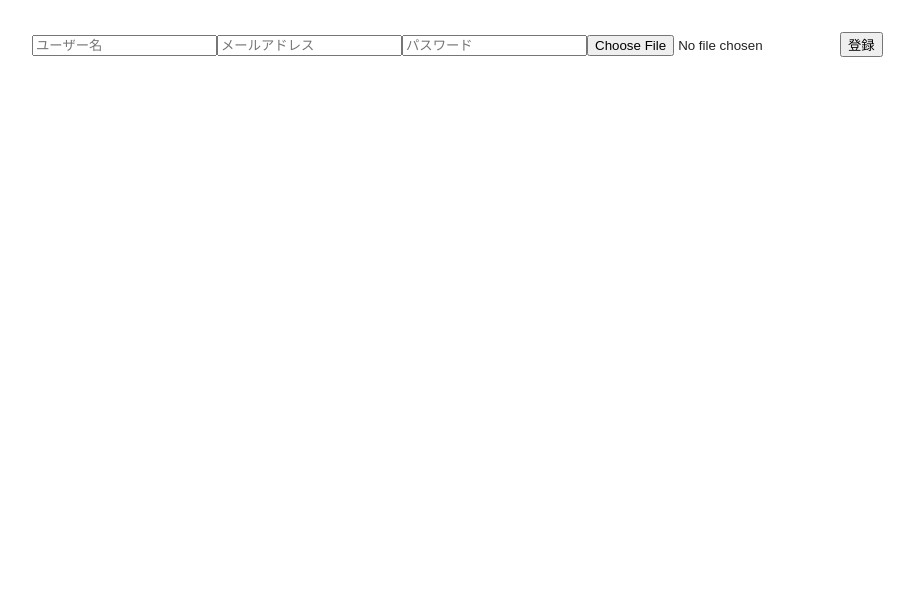
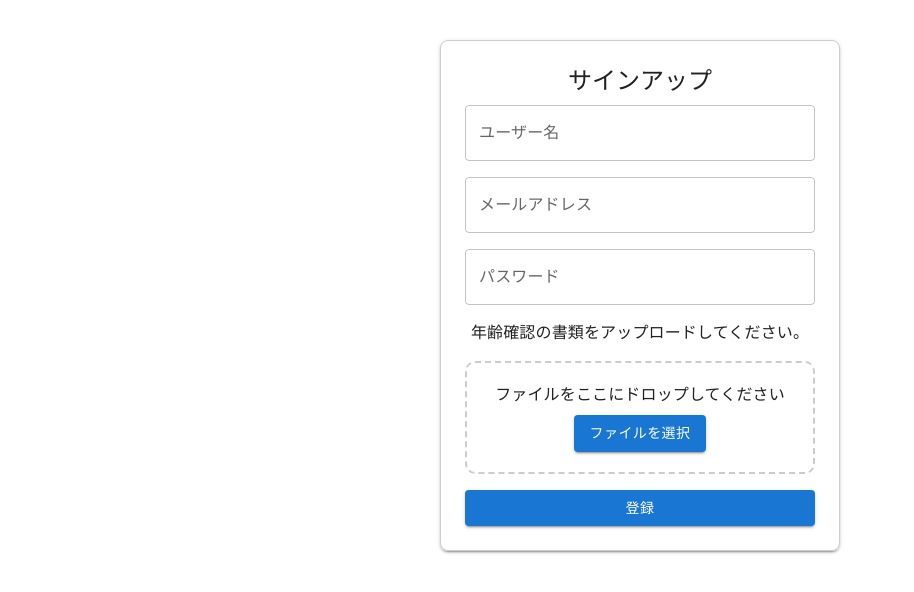
Before and after one commit to nanohana2199/2front_hackathon_mana-nakagawa, a React (Create React App) app in the folder my-app-ts/: page /signup in a window 1280 px wide. Shown: the top 592 px of the page, without its empty margins (0-914 px from the left). Built offline with nearby package versions, Linux system fonts and the light colour scheme; no server answers.

Commit message:
年齢確認を追加

```diff
--- a/my-app-ts/src/components/PostItemWithSidebar.tsx
+++ b/my-app-ts/src/components/PostItemWithSidebar.tsx
@@ -1,4 +1,3 @@
-// src/components/PostItemWithSidebar.tsx
 import React, { useState } from 'react';
 import { Post } from '../types';
 import LikeButton from './LikeButton';
@@ -17,8 +16,6 @@ import {
   ListItem,
   ListItemText,
   Drawer,
-  Toolbar,
-  AppBar,
   IconButton,
 } from '@mui/material';
 import MenuIcon from '@mui/icons-material/Menu';
@@ -55,27 +52,21 @@ const PostItemWithSidebar: React.FC<PostItemProps> = ({ post, replies }) => {
   }
 
   return (
-    <Box sx={{ display: 'flex' }}>
-      {/* AppBar */}
-      <AppBar
-        position="fixed"
-        sx={{ width: { sm: `calc(100% - ${drawerWidth}px)` }, ml: { sm: `${drawerWidth}px` } }}
-      >
-        <Toolbar>
+    <Box sx={{ display: 'flex', position: 'relative' }}>
+      {/* 三本線アイコン */}
       <IconButton
         color="inherit"
         aria-label="open drawer"
-            edge="start"
         onClick={handleDrawerToggle}
-            sx={{ mr: 2, display: { sm: 'none' } }}
+        sx={{
+          position: 'absolute',
+          top: 16, // 上部からの位置
+          left: 16, // 左側からの位置
+          zIndex: 1300, // サイドバーより上に表示
+        }}
       >
         <MenuIcon />
       </IconButton>
-          <Typography variant="h6" noWrap component="div">
-            投稿詳細
-          </Typography>
-        </Toolbar>
-      </AppBar>
 
       {/* サイドバー */}
       <Drawer
@@ -83,22 +74,11 @@ const PostItemWithSidebar: React.FC<PostItemProps> = ({ post, replies }) => {
         open={mobileOpen}
         onClose={handleDrawerToggle}
         ModalProps={{
-          keepMounted: true, // モバイルでパフォーマンスを向上させるため
+          keepMounted: true, // モバイルパフォーマンス向上
         }}
         sx={{
-          display: { xs: 'block', sm: 'none' },
           '& .MuiDrawer-paper': { boxSizing: 'border-box', width: drawerWidth },
         }}
-      >
-        <Sidebar onItemSelect={handleSidebarItemSelect} />
-      </Drawer>
-      <Drawer
-        variant="permanent"
-        sx={{
-          display: { xs: 'none', sm: 'block' },
-          '& .MuiDrawer-paper': { boxSizing: 'border-box', width: drawerWidth },
-        }}
-        open
       >
         <Sidebar onItemSelect={handleSidebarItemSelect} />
       </Drawer>
@@ -109,10 +89,8 @@ const PostItemWithSidebar: React.FC<PostItemProps> = ({ post, replies }) => {
         sx={{
           flexGrow: 1,
           p: 3,
-          width: { sm: `calc(100% - ${drawerWidth}px)` },
         }}
       >
-        <Toolbar />
         <Card sx={{ mb: 2, p: 2 }}>
           <CardContent>
             <Typography variant="body1" gutterBottom>
--- a/my-app-ts/src/components/PostList.tsx
+++ b/my-app-ts/src/components/PostList.tsx
@@ -1,23 +1,22 @@
-// src/components/PostList.tsx
 import React, { useState, useEffect } from 'react';
 import PostItem from './PostItemWithSidebar';
 import { Post } from '../types';
-import { getPosts } from '../api/post'; // getPostsをインポート
-import { getReplies } from '../api/reply'; // getRepliesをインポート
+import { getPosts } from '../api/post';
+import { getReplies } from '../api/reply';
 
 interface RepliesMap {
-  [postId: string]: any[];  // postIdをキー、リプライの配列を値に持つ
+  [postId: string]: any[];
 }
 
 const PostList: React.FC = () => {
-  const [posts, setPosts] = useState<Post[]>([]);
-  const [replies, setReplies] = useState<RepliesMap>({}); // 各投稿IDごとのリプライを保存
+  const [posts, setPosts] = useState<Post[]>([]); // 初期値を空配列
+  const [replies, setReplies] = useState<RepliesMap>({}); // 初期値を空オブジェクト
   const [error, setError] = useState<string | null>(null);
 
   useEffect(() => {
     const fetchPosts = async () => {
       try {
-        const data = await getPosts();  // 投稿の取得
+        const data = (await getPosts()) || []; // データが null の場合に備えて空配列を代入
         setPosts(data);
         setError(null);
       } catch (error) {
@@ -30,20 +29,20 @@ const PostList: React.FC = () => {
     fetchPosts();
   }, []);
 
-  // 投稿が取得された後にリプライを取得
   useEffect(() => {
     const fetchReplies = async () => {
+      if (!posts || posts.length === 0) return; // 投稿がない場合は処理しない
       try {
         const repliesData = await Promise.all(
           posts.map(async (post) => {
             const repliesForPost = await getReplies(Number(post.id));
-            return { postId: post.id, replies: repliesForPost };
+            return { postId: post.id, replies: repliesForPost || [] }; // 空配列にフォールバック
           })
         );
         const repliesMap: RepliesMap = repliesData.reduce((acc: RepliesMap, { postId, replies }) => {
-          acc[postId] = replies; // repliesMapにリプライをセット
+          acc[String(postId)] = replies;
           return acc;
-        }, {} as RepliesMap);  // {} を RepliesMap 型として初期化
+        }, {});
         setReplies(repliesMap);
       } catch (error) {
         if (error instanceof Error) {
@@ -52,9 +51,7 @@ const PostList: React.FC = () => {
       }
     };
 
-    if (posts.length > 0) {
-      fetchReplies();
-    }
+    fetchReplies();
   }, [posts]);
 
   return (
@@ -64,7 +61,7 @@ const PostList: React.FC = () => {
         <p>投稿がありません</p>
       ) : (
         posts.map((post) => (
-          <PostItem key={post.id} post={post} replies={replies[post.id] || []} />
+          <PostItem key={post.id} post={post} replies={replies[String(post.id)] || []} />
         ))
       )}
     </div>
--- a/my-app-ts/src/components/SignUpForm.tsx
+++ b/my-app-ts/src/components/SignUpForm.tsx
@@ -2,18 +2,45 @@ import { useState } from "react";
 import { auth, storage } from '../firebase';
 import { createUserWithEmailAndPassword } from 'firebase/auth';
 import { ref, uploadBytes, getDownloadURL } from 'firebase/storage';
-import { extractBirthDate } from '../utils/ocr'; // 画像から生年月日を抽出するユーティリティ
-import { calculateAge, isUnder16 } from '../utils/ageValidation'; // 年齢計算ユーティリティ
-import { createUser } from "../api/user"; // API呼び出し
+import { extractBirthDate } from '../utils/ocr';
+import { calculateAge, isUnder16 } from '../utils/ageValidation';
+import { createUser } from "../api/user";
 import { useNavigate } from "react-router";
+import {
+  TextField,
+  Button,
+  Typography,
+  Box,
+  Stack,
+  Alert,
+} from "@mui/material";
 
 const SignUpForm = () => {
   const [email, setEmail] = useState('');
   const [password, setPassword] = useState('');
   const [username, setUsername] = useState('');
   const [file, setFile] = useState<File | null>(null);
+  const [dragOver, setDragOver] = useState(false);
   const [errorMessage, setErrorMessage] = useState("");
   const navigate = useNavigate();
+
+  const handleFileDrop = (event: React.DragEvent<HTMLDivElement>) => {
+    event.preventDefault();
+    setDragOver(false);
+    const droppedFile = event.dataTransfer.files[0];
+    if (droppedFile) {
+      setFile(droppedFile);
+    }
+  };
+
+  const handleDragOver = (event: React.DragEvent<HTMLDivElement>) => {
+    event.preventDefault();
+    setDragOver(true);
+  };
+
+  const handleDragLeave = () => {
+    setDragOver(false);
+  };
 
   const handleSubmit = async (event: React.FormEvent<HTMLFormElement>) => {
     event.preventDefault();
@@ -23,30 +50,24 @@ const SignUpForm = () => {
     }
 
     try {
-      // Firebase Storageに画像をアップロード
       const storageRef = ref(storage, `images/${file.name}`);
       await uploadBytes(storageRef, file);
       const photoURL = await getDownloadURL(storageRef);
-      console.log("photoURL:", photoURL);
 
-
-      // 画像から生年月日を抽出
       const birthDate = await extractBirthDate(photoURL);
       if (!birthDate) {
         setErrorMessage("画像から生年月日を検出できませんでした。");
         return;
       }
-      // 年齢を計算して16歳以下か判定
+
       if (isUnder16(birthDate)) {
         setErrorMessage("16歳以下のため、サインアップできません。");
         return;
       }
 
-      // Firebase Authenticationでアカウント作成
       const userCredential = await createUserWithEmailAndPassword(auth, email, password);
       const userId = userCredential.user.uid;
 
-      // 新規ユーザーをバックエンドに登録
       const newUser = { user_id: userId, username, email, photo_url: photoURL };
       const response = await createUser(newUser);
 
@@ -62,14 +83,87 @@ const SignUpForm = () => {
   };
 
   return (
-    <form onSubmit={handleSubmit}>
-      <input type="text" placeholder="ユーザー名" onChange={(e) => setUsername(e.target.value)} />
-      <input type="email" placeholder="メールアドレス" onChange={(e) => setEmail(e.target.value)} />
-      <input type="password" placeholder="パスワード" onChange={(e) => setPassword(e.target.value)} />
-      <input type="file" accept="image/*" onChange={(e) => setFile(e.target.files ? e.target.files[0] : null)} />
-      <button type="submit">登録</button>
-      {errorMessage && <p style={{ color: "red" }}>{errorMessage}</p>}
-    </form>
+    <Box
+      sx={{
+        maxWidth: 400,
+        mx: "auto",
+        mt: 5,
+        p: 3,
+        border: "1px solid #ccc",
+        borderRadius: 2,
+        boxShadow: 2,
+      }}
+    >
+      <Typography variant="h5" textAlign="center" gutterBottom>
+        サインアップ
+      </Typography>
+      <form onSubmit={handleSubmit}>
+        <Stack spacing={2}>
+          <TextField
+            label="ユーザー名"
+            variant="outlined"
+            fullWidth
+            value={username}
+            onChange={(e) => setUsername(e.target.value)}
+          />
+          <TextField
+            label="メールアドレス"
+            type="email"
+            variant="outlined"
+            fullWidth
+            value={email}
+            onChange={(e) => setEmail(e.target.value)}
+          />
+          <TextField
+            label="パスワード"
+            type="password"
+            variant="outlined"
+            fullWidth
+            value={password}
+            onChange={(e) => setPassword(e.target.value)}
+          />
+          <Typography variant="body1" textAlign="center">
+            年齢確認の書類をアップロードしてください。
+          </Typography>
+          <div
+            onDrop={handleFileDrop}
+            onDragOver={handleDragOver}
+            onDragLeave={handleDragLeave}
+            style={{
+              border: dragOver ? "2px dashed #007bff" : "2px dashed #ccc",
+              padding: "20px",
+              borderRadius: "10px",
+              textAlign: "center",
+              backgroundColor: dragOver ? "#f0f8ff" : "#fff",
+              cursor: "pointer",
+            }}
+          >
+            <Typography>
+              {file ? `選択済みファイル: ${file.name}` : "ファイルをここにドロップしてください"}
+            </Typography>
+            <Button variant="contained" component="label" sx={{ mt: 1 }}>
+              ファイルを選択
+              <input
+                type="file"
+                accept="image/*"
+                hidden
+                onChange={(e) =>
+                  setFile(e.target.files ? e.target.files[0] : null)
+                }
+              />
+            </Button>
+          </div>
+          <Button type="submit" variant="contained" color="primary" fullWidth>
+            登録
+          </Button>
+        </Stack>
+      </form>
+      {errorMessage && (
+        <Alert severity="error" sx={{ mt: 2 }}>
+          {errorMessage}
+        </Alert>
+      )}
+    </Box>
   );
 };
 
```
Lines whose indentation alone changed are shown as unchanged.
